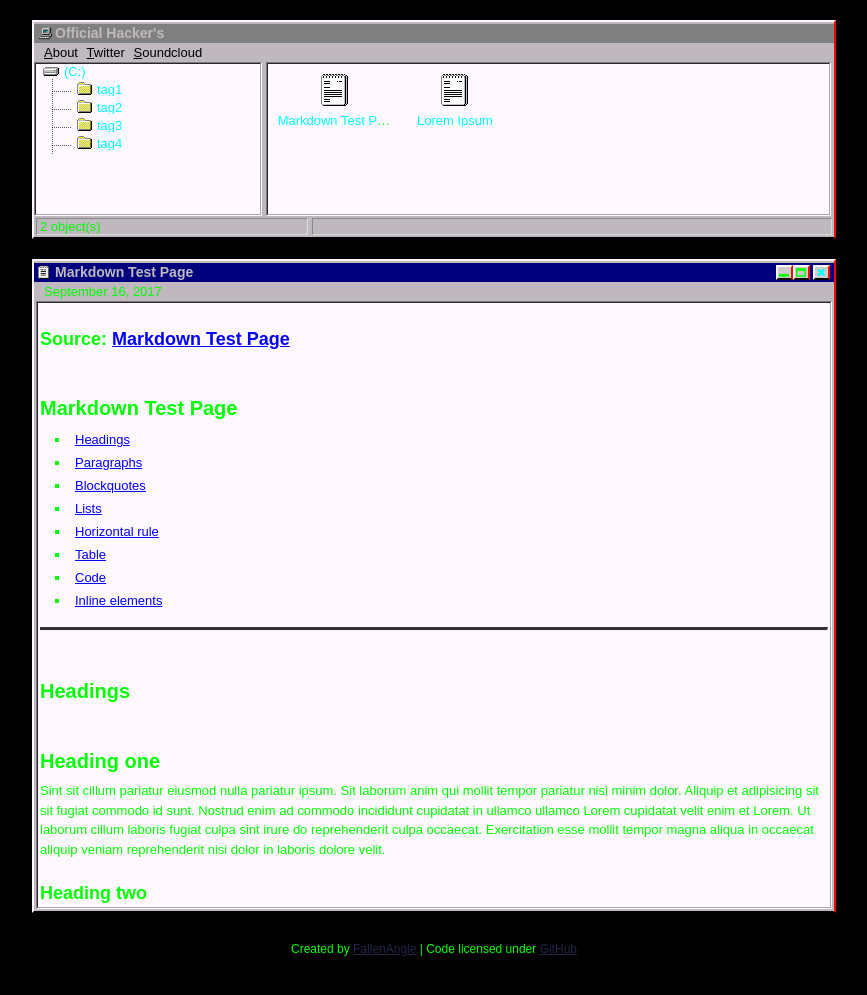
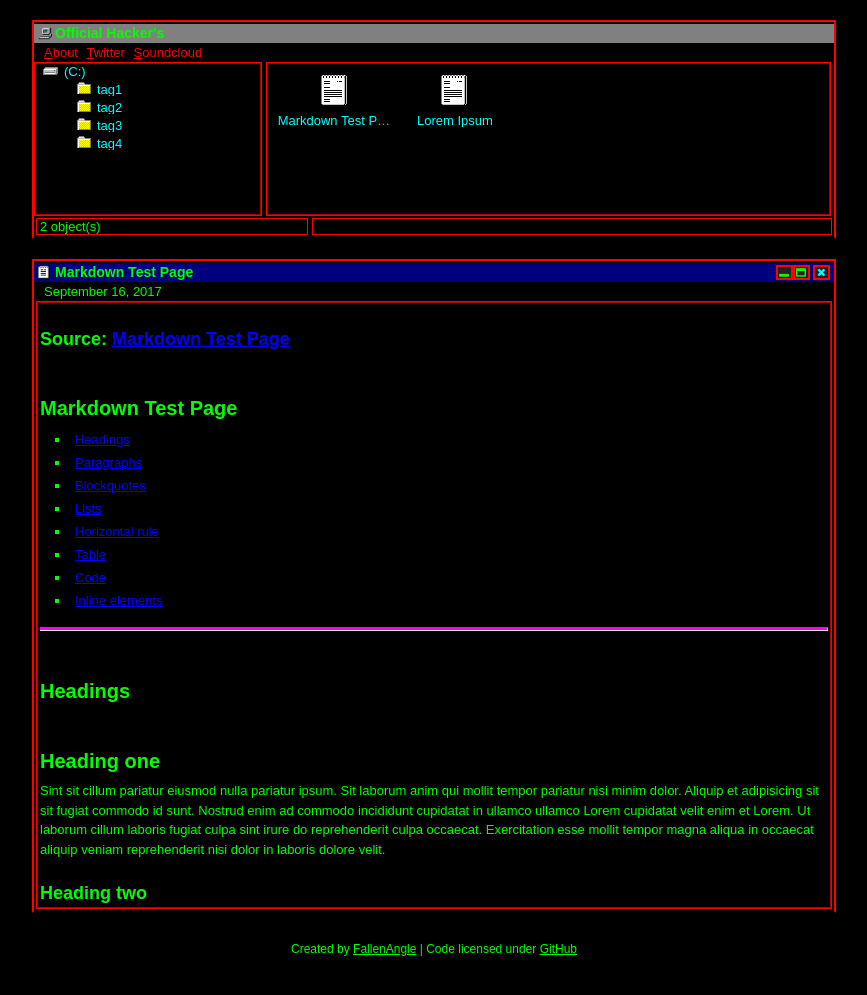
Before and after one commit to FallenAngle/fallenangle.github.io, a Jekyll site: the page built from _posts/2017-09-16-markdown-test-page.md, in a window 1280 px wide. Shown: the top 995 px of the page, without its empty margins (206-1073 px from the left). Built offline with Jekyll 4.4.1, drawn with Linux system fonts in a browser that asks for light colours.

Commit message:
Mr Hyde was here …

```diff
--- a/_sass/_main.scss
+++ b/_sass/_main.scss
@@ -9,9 +9,9 @@ body {
 	width: 800px;
 	margin: auto;
 	margin-top: 20px;
-	background: #bfb8bf;
+	background: #000000;
 	border: 2px solid;
-	border-color: #fff8ff #ff0000 #000000 #fff8ff;
+	border-color: #ff0000 #ff0000 #000000 #ff0000;
 	padding: 2px 0;
 }
 .default_title, .post_title {
@@ -19,7 +19,7 @@ body {
 	position: relative;
 
 	h1 {
-		color: #bfb8bf;
+		color: #0f0;
 		font-size: 14px;
 		font-weight: bold;
 	}
@@ -41,12 +41,12 @@ body {
 	}
 
 	.btn {
-		background: #cccccc;
+		background: #222;
 		width: 13px;
 		height: 11px;
 		float: right;
 		border: 2px solid;
-		border-color: #fff8ff #ff0000 #000000 #fff8ff;
+		border-color: #f00 #ff0000 #f00 #f00;
 
 		span {
 			font-size: 11px;
@@ -86,14 +86,14 @@ ul.topbar {
 	}
 	a {
 		text-decoration: none;
-		color: #000000;
+		color: #ff0000;
 	}
 }
 .post_list, .tag_list, .post_content {
-	background: #fff8ff;
+	background: #000;
 	border-width: 2px;
 	border-style: ridge groove groove ridge;
-	border-color: #7f787f #fff8ff #fff8ff #7f787f;
+	border-color: #f00 #f00 #f00 #f00;
 }
 .post_list {
 	width: 70.2%;
@@ -163,7 +163,7 @@ ul.topbar {
     padding:0 0 0 2px;
 }
 #tag-list li a {
-    background: #fff8ff;
+    background: #000;
     display:block;
 }
 #tag-list li ul li {
@@ -174,7 +174,7 @@ ul.topbar {
 .post_total {
 	.left, .right {
 		border: 1px solid;
-		border-color: #888888 #dadada #dadada #888888;
+		border-color: #f00 #f00 #f00 #f00;
 		display: inline-block;
 		padding: 1px 3px;
 	}
@@ -234,7 +234,7 @@ ul.topbar {
 	}
 
 	hr {
-		border-top: 3px solid #333333;
+		border-top: 3px solid #f0f;
 		border-left: 0;
 	}
 
@@ -273,7 +273,7 @@ ul.topbar {
 	}
 
 	table, th, td {
-		border: 1px solid #222222;
+		border: 1px solid #f00;
 		padding: 2px;
 	}
 
@@ -282,7 +282,7 @@ ul.topbar {
 	}
 }
 .hljs {
-	background: #fff8ff;
+	background: #ff0;
 }
 .footer {
 	font-size: 12px;
@@ -292,7 +292,7 @@ ul.topbar {
 		text-align: center;
 
 		a {
-			color: #24244a;
+			color: #0f0;
 		}
 	}
 }
```
